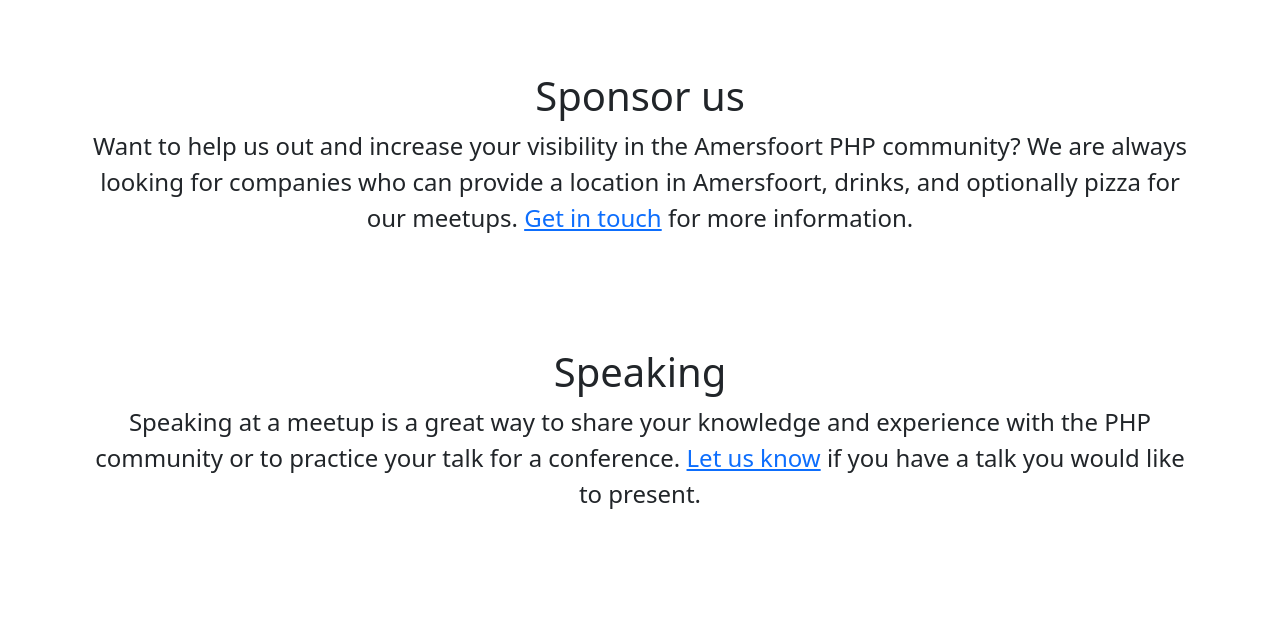
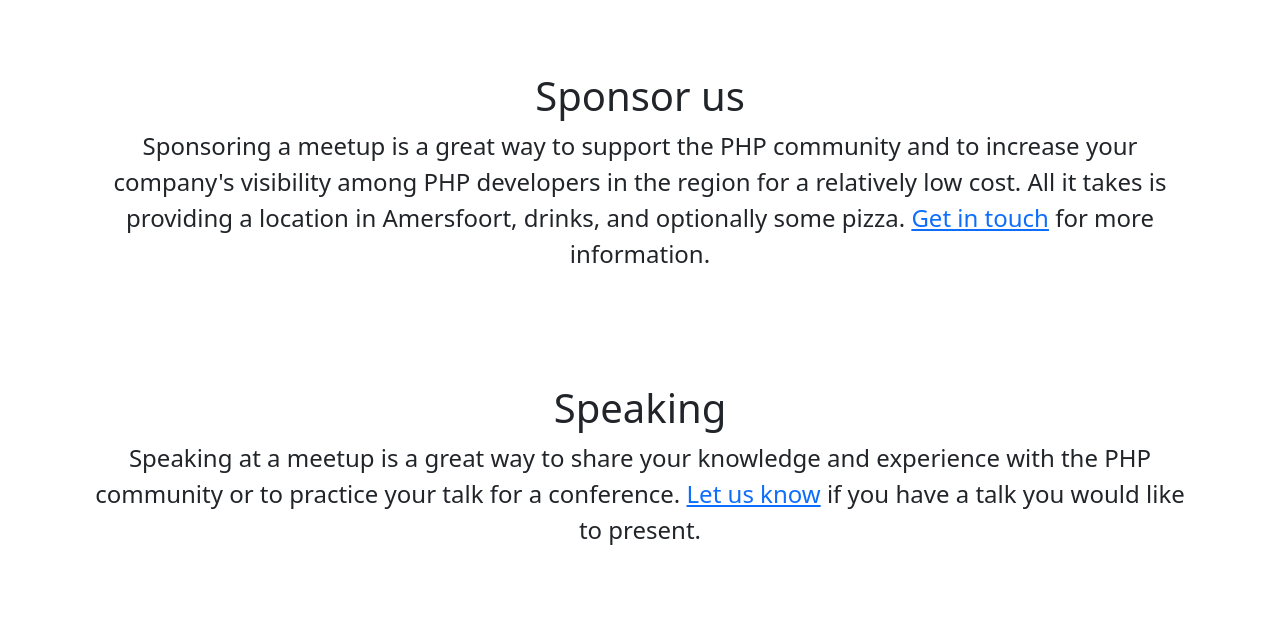
Before and after one commit to PHPAmersfoort/website, a website built with webpack: page index.html in a window 1280 px wide. Shown: the part 1360-1981 px from the top of the page. Built offline with nearby package versions, Linux system fonts and the light colour scheme.

Commit message:
Reword the sponsoring section

```diff
--- a/index.html
+++ b/index.html
@@ -36,9 +36,10 @@
             <div class="py-5">
                 <h2 class="display-6">Sponsor us</h2>
 
-                <p class="fs-4">Want to help us out and increase your visibility in the Amersfoort PHP community? We are
-                    always looking for companies who can provide a location in Amersfoort, drinks, and optionally pizza
-                    for our meetups. <a href="#contact">Get in touch</a> for more information.
+                <p class="fs-4">Sponsoring a meetup is a great way to support the PHP community and to increase your
+                    company's visibility among PHP developers in the region for a relatively low cost.
+                    All it takes is providing a location in Amersfoort, drinks, and optionally some pizza.
+                    <a href="#contact">Get in touch</a> for more information.
                 </p>
             </div>
 
```
